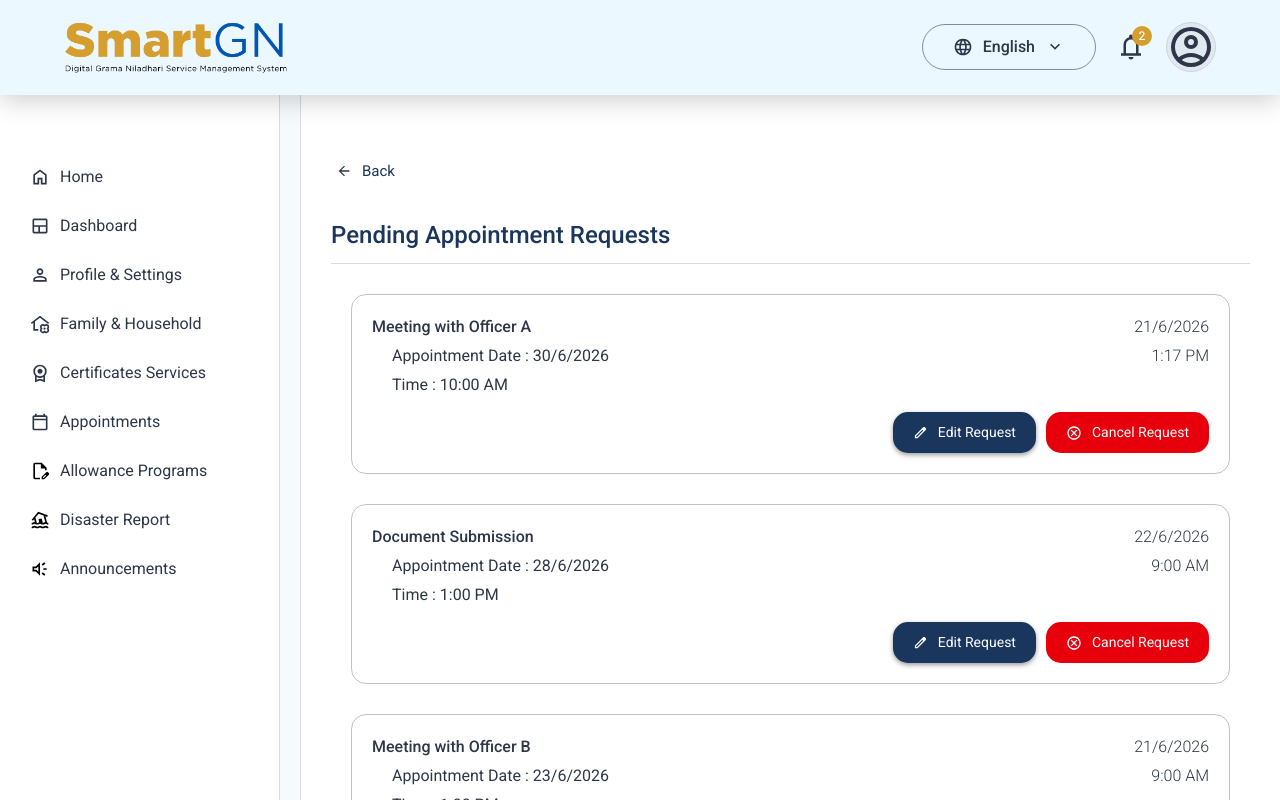
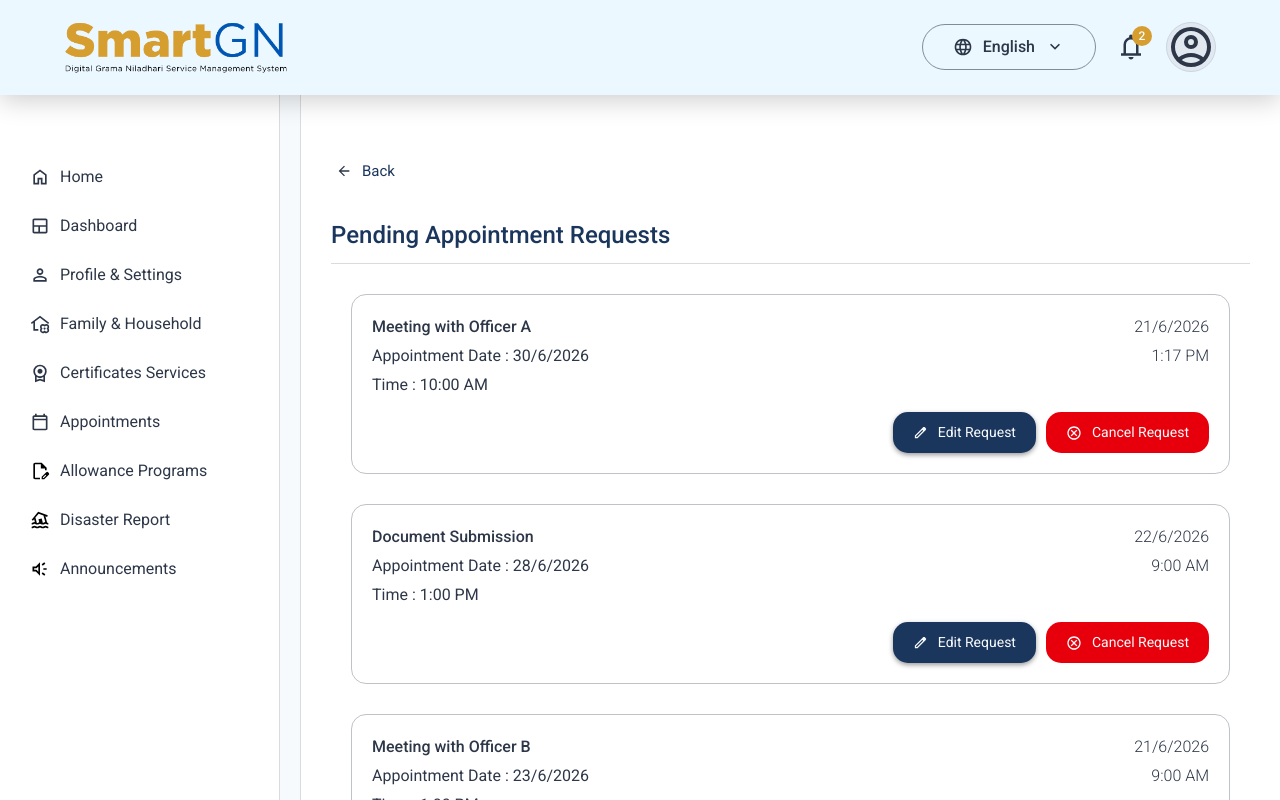
Before and after one commit to Mogith-Code/SmartGN-Digital-GN-Service-Management-System, a React (Vite) app in the folder SmartGN/: page /ResidentDashboard/RAppointment/PendingAppointmentRequests in a window 1280 px wide. Shown: the top 800 px of the page. Built offline with nearby package versions, Linux system fonts and the light colour scheme.

Commit message:
updated pendingAppointmentRequests.jsx

```diff
--- a/SmartGN/src/Components/AppointmentsPage/PendingAppointmentRequests.jsx
+++ b/SmartGN/src/Components/AppointmentsPage/PendingAppointmentRequests.jsx
@@ -150,7 +150,7 @@ function PendingAppointmentRequests() {
                     </span>
                   </div>
 
-                  <div className="ml-[20px] flex justify-between text-[16px] text-[#2D3748]">
+                  <div className="flex justify-between text-[16px] text-[#2D3748]">
                     <span className="font-regular">
                       {t.appointmentDate} {appointment.date.getDate()}/
                       {appointment.date.getMonth() + 1}/
@@ -161,7 +161,7 @@ function PendingAppointmentRequests() {
                     </span>
                   </div>
 
-                  <div className="ml-[20px] flex justify-between text-[16px] text-[#2D3748]">
+                  <div className="flex justify-between text-[16px] text-[#2D3748]">
                     <span className="font-regular">
                       {t.time}
                       {appointment.time}
```
